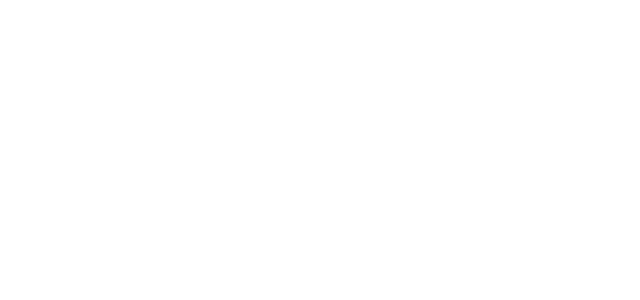
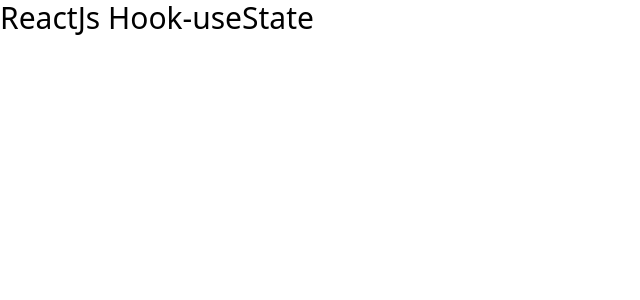
Before and after one commit to timabuntu/ReactJsNinja, a React (Vite) app: page /usestate in a window 1280 px wide. Before the commit this address had no page. Shown: the top 300 px of the page, without its empty margins (0-640 px from the left). Built offline with nearby package versions, Linux system fonts and the light colour scheme.

Commit message:
feat: added UseState router

```diff
--- a/src/Router.jsx
+++ b/src/Router.jsx
@@ -1,10 +1,12 @@
 import { Route, Routes } from 'react-router-dom';
 import { Home } from './pages/Home';
+import { UseState } from './pages/UseState';
 
 export function Router() {
   return (
     <Routes>
       <Route path='/' element={<Home />} />
+      <Route path='/usestate' element={<UseState />} />
     </Routes>
   );
 }
```
